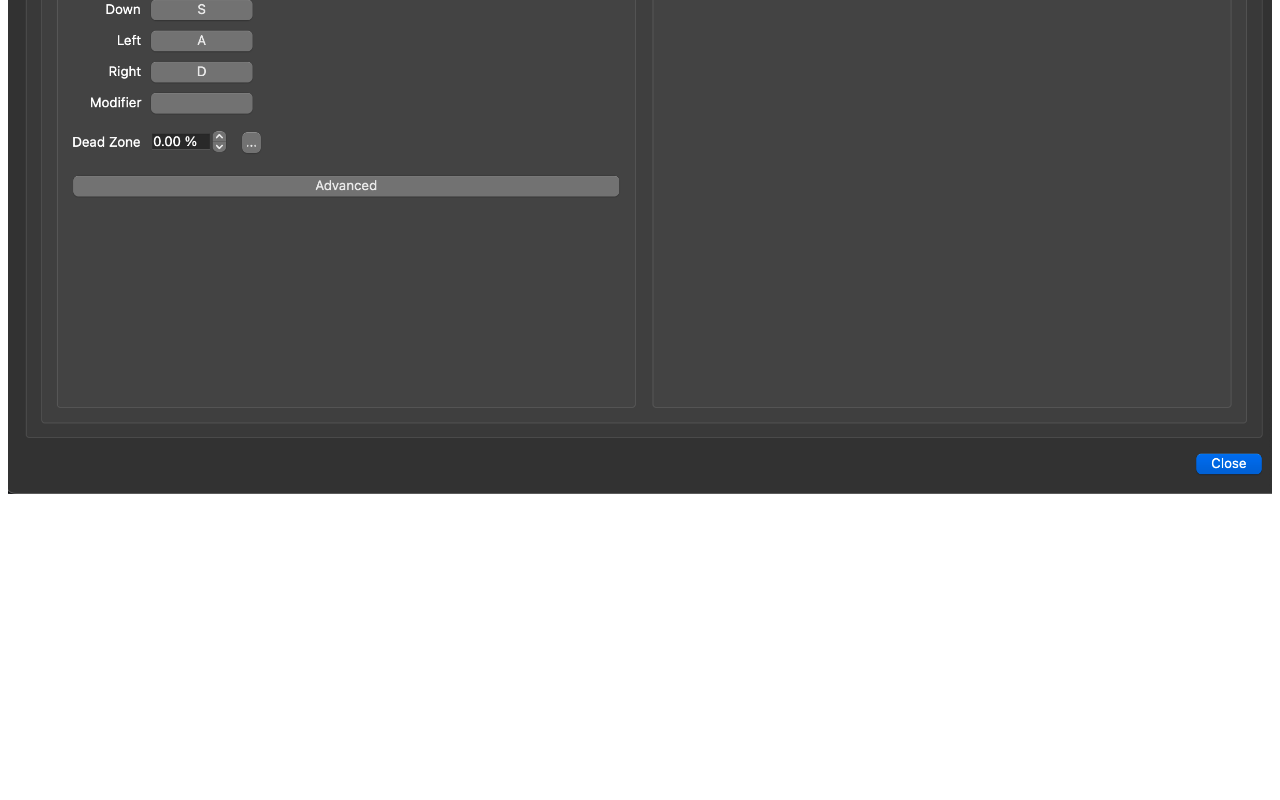
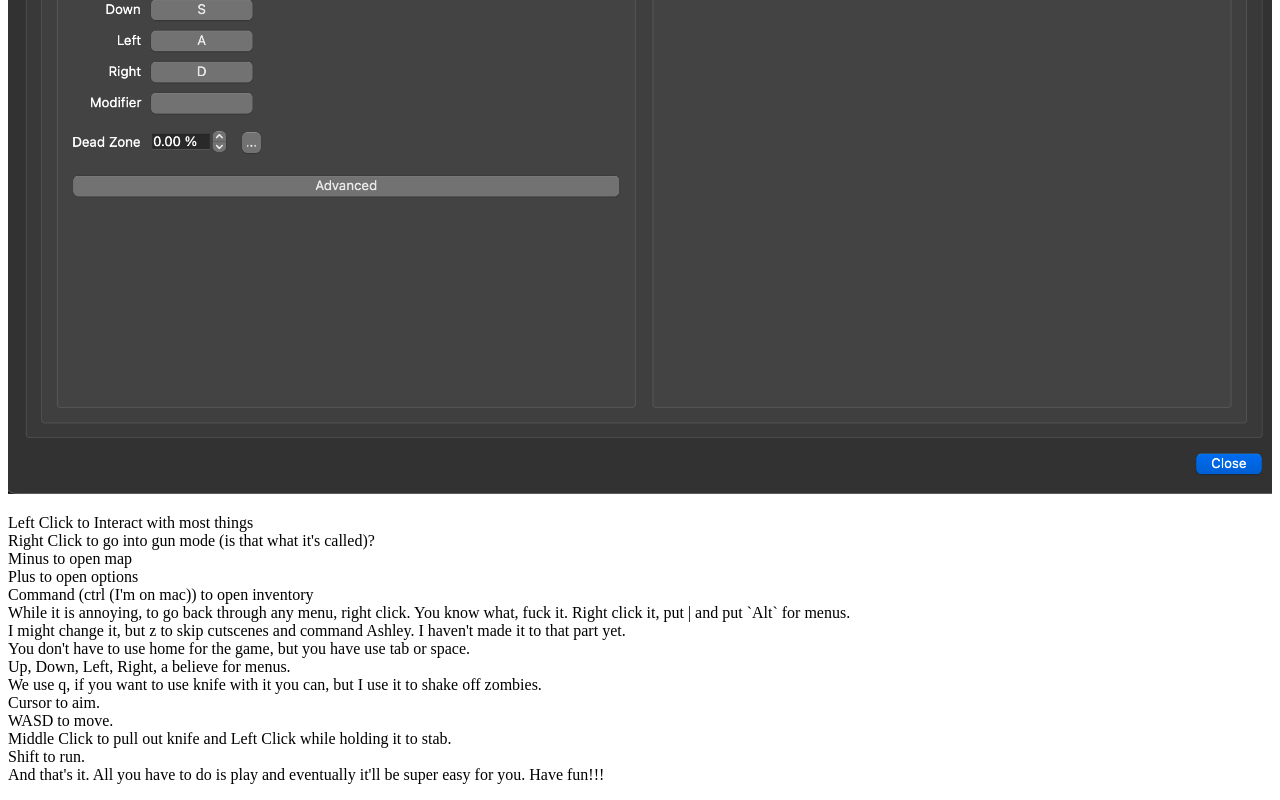
Before and after one commit to MastrCheef99/beefTestEnvironment, a plain HTML site: page buttonMappings/re4Mappings.html in a window 1280 px wide. Shown: the part 3160-3960 px from the top of the page. Before the commit the page ends 3666 px from the top, so only its background shows below. Drawn offline with Linux system fonts and the light colour scheme.

Commit message:
Update re4Mappings.html

```diff
--- a/buttonMappings/re4Mappings.html
+++ b/buttonMappings/re4Mappings.html
@@ -17,5 +17,20 @@
       <img src="/img/mappingimg/re4/Screenshot 2023-04-18 at 19.49.59.png">
       <img src="/img/mappingimg/re4/re4no2.png">
       <img src="/img/mappingimg/re4/re4no3.png">
+      <p>Left Click to Interact with most things <br>
+         Right Click to go into gun mode (is that what it's called)? <br>
+         Minus to open map <br>
+         Plus to open options <br>
+         Command (ctrl (I'm on mac)) to open inventory <br>
+         While it is annoying, to go back through any menu, right click. You know what, fuck it. Right click it, put | and put `Alt` for menus. <br>
+         I might change it, but z to skip cutscenes and command Ashley. I haven't made it to that part yet.<br>
+         You don't have to use home for the game, but you have use tab or space.<br>
+         Up, Down, Left, Right, a believe for menus.<br>
+         We use q, if you want to use knife with it you can, but I use it to shake off zombies.<br>
+         Cursor to aim.<br>
+         WASD to move.<br>
+         Middle Click to pull out knife and Left Click while holding it to stab.<br>
+         Shift to run.<br>
+         And that's it. All you have to do is play and eventually it'll be super easy for you. Have fun!!! </p>
     <body>
   </html>
```
